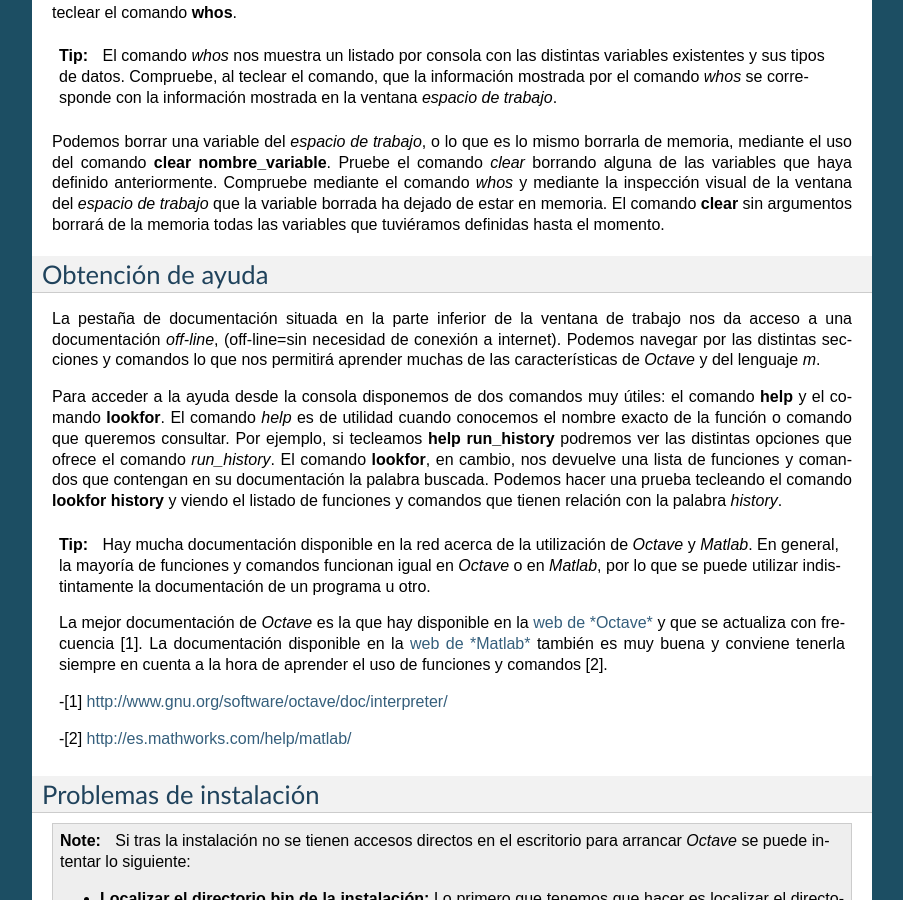
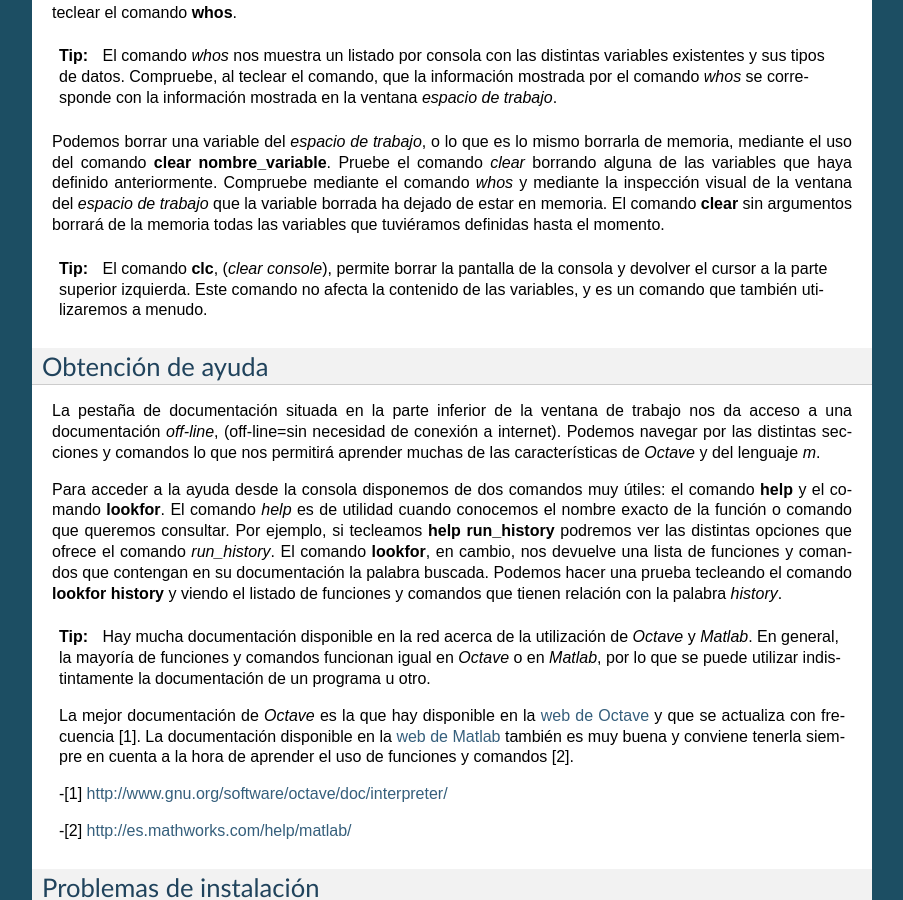
Before and after one commit to shiguera/cursorec, a Sphinx documentation site: the page built from source/intro.rst, in a window 1280 px wide and 900 px high, scrolled down 3119 px. Shown: the whole window, without its empty margins (198-1101 px from the left). Built offline with Sphinx 7.4.7, drawn with Linux system fonts in a browser that asks for light colours.

Commit message:
Add content to intro

```diff
--- a/source/intro.rst
+++ b/source/intro.rst
@@ -76,6 +76,9 @@ Para comprobar el funcionamiento de la ventana del **espacio de trabajo** hay qu
 
 Podemos borrar una variable del *espacio de trabajo*, o lo que es lo mismo borrarla de memoria, mediante el uso del comando **clear nombre_variable**. Pruebe el comando *clear* borrando alguna de las variables que haya definido anteriormente. Compruebe mediante el comando *whos* y mediante la inspección visual de la ventana del *espacio de trabajo* que la variable borrada ha dejado de estar en memoria. El comando **clear** sin argumentos borrará de la memoria todas las variables que tuviéramos definidas hasta el momento.
 
+.. tip::
+	El comando **clc**, (*clear console*), permite borrar la pantalla de la consola y devolver el cursor a la parte superior izquierda. Este comando no afecta la contenido de las variables, y es un comando que también utilizaremos a menudo.
+
 Obtención de ayuda
 ------------------
 La pestaña de documentación situada en la parte inferior de la ventana de trabajo nos da acceso a una documentación *off-line*, (off-line=sin necesidad de conexión a internet). Podemos navegar por las distintas secciones y comandos lo que nos permitirá aprender muchas de las características de *Octave* y del lenguaje *m*.
@@ -85,7 +88,7 @@ Para acceder a la ayuda desde la consola disponemos de dos comandos muy útiles:
 .. tip::
 	Hay mucha documentación disponible en la red acerca de la utilización de *Octave* y *Matlab*. En general, la mayoría de funciones y comandos funcionan igual en *Octave* o en *Matlab*, por lo que se puede utilizar indistintamente la documentación de un programa u otro.
 
-	La mejor documentación de *Octave* es la que hay disponible en la `web de *Octave* <http://www.gnu.org/software/octave/doc/interpreter/>`_ y que se actualiza con frecuencia [1]. La documentación disponible en la `web de *Matlab* <http://es.mathworks.com/help/matlab/>`_ también es muy buena y conviene tenerla siempre en cuenta a la hora de aprender el uso de funciones y comandos [2].
+	La mejor documentación de *Octave* es la que hay disponible en la `web de Octave <http://www.gnu.org/software/octave/doc/interpreter/>`_ y que se actualiza con frecuencia [1]. La documentación disponible en la `web de Matlab <http://es.mathworks.com/help/matlab/>`_ también es muy buena y conviene tenerla siempre en cuenta a la hora de aprender el uso de funciones y comandos [2].
 
 	-[1] http://www.gnu.org/software/octave/doc/interpreter/
 
```
